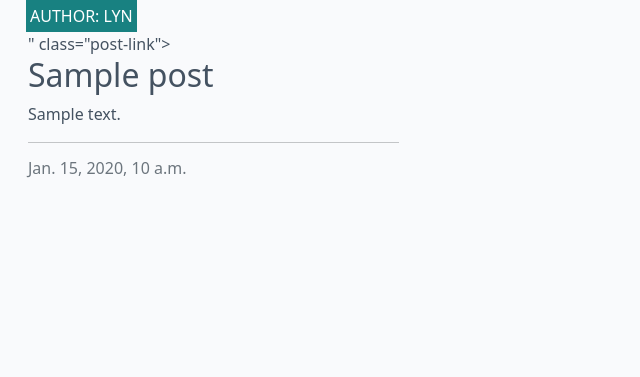
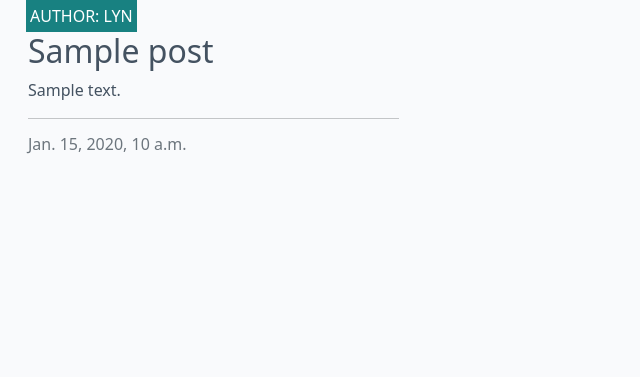
Before and after one commit to LynWorth/django-blog, a Django app: page / in a window 1280 px wide. Shown: the part 60-437 px from the top of the page, without its empty margins (0-640 px from the left). Run offline with Django 4.2, Linux system fonts and the light colour scheme; data comes from the database, SQL or seed files in the repository; tables that the repository leaves empty hold one stand-in row (values such as "Sample post").

Commit message:
corrected index.html link to post detail

```diff
--- a/blog/templates/blog/index.html
+++ b/blog/templates/blog/index.html
@@ -18,7 +18,7 @@
                                     <p class="author">Author: {{ post.author }}</p>
                                 </div>
                             </div>
-                            <a href="{% url 'post_detail' post.slug %}" class="post-link">" class="post-link">
+                            <a href="{% url 'post_detail' post.slug %}" class="post-link">
                                 <h2 class="card-title">{{ post.title }}</h2>
                                 <p class="card-text">{{ post.excerpt }}</p>
                             </a>
--- a/codestar/settings.py
+++ b/codestar/settings.py
@@ -29,7 +29,7 @@ TEMPLATES_DIR = os.path.join(BASE_DIR, 'templates')
 SECRET_KEY = os.environ.get("SECRET_KEY")
 
 # SECURITY WARNING: don't run with debug turned on in production!
-DEBUG = False
+DEBUG = True
 
 ALLOWED_HOSTS = ["8000-lynworth-djangoblog-jl4iv4ey7af.ws.codeinstitute-ide.net",
                 'django-blog-cornwall-71ea48fb5e9b.herokuapp.com']
```
